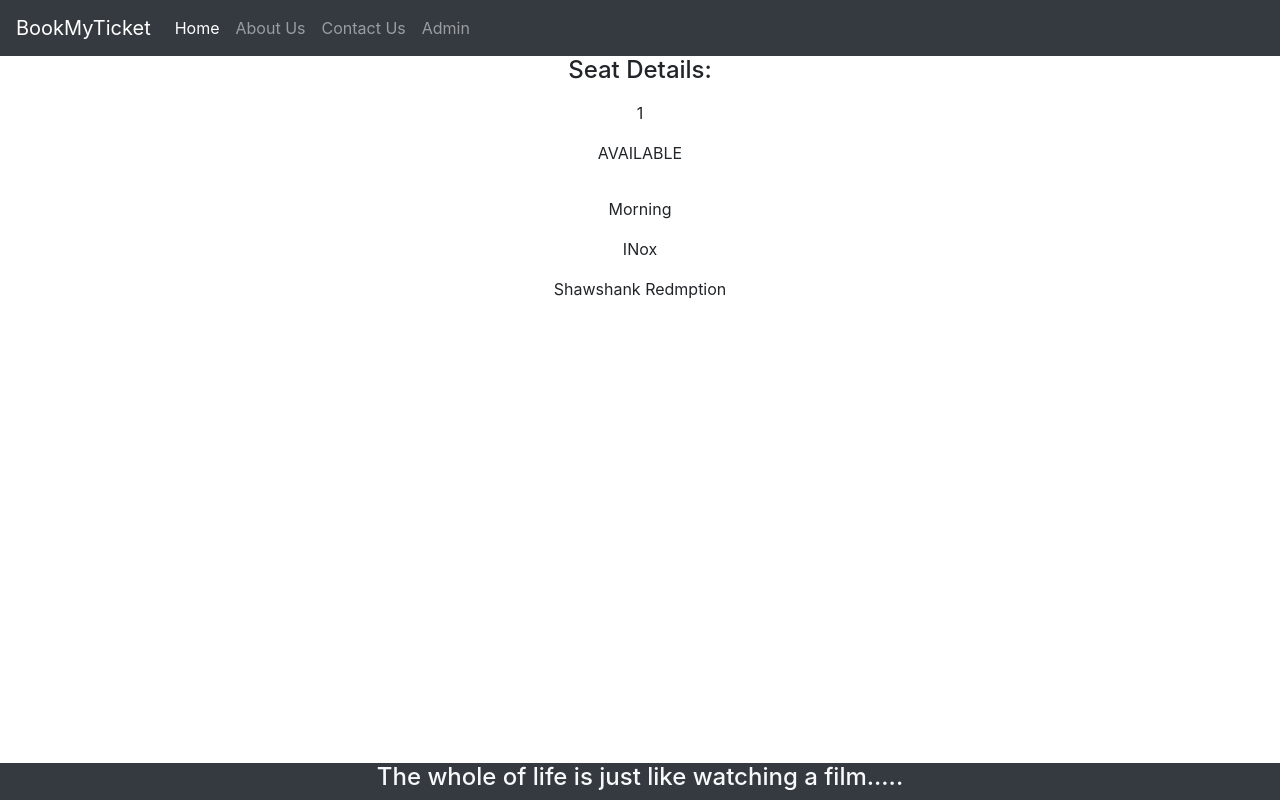
After one commit to ganesh-deshmukh/Project-Movie-Ticket-Booking, a Django app: page /theater_admin/seats/details/1/ in a window 1280 px wide. The commit adds this page. Run offline with Django 3.2, Linux system fonts and the light colour scheme; data comes from the database, SQL or seed files in the repository; tables that the repository leaves empty hold one stand-in row (values such as "Sample post"); some libraries are stand-ins or nearby versions.

Commit message:
Added Admin_Seat_Details view, html template.

```diff
--- a/bookMyTicket/bookings/models.py
+++ b/bookMyTicket/bookings/models.py
@@ -58,7 +58,7 @@ class Shows(models.Model):
 	movie_shown = models.ForeignKey(Movie, null=True, on_delete= models.SET_NULL)
 
 	def __str__(self):
-		return self.name + " Show at " + self.theater.name
+		return self.name
 
 	class Meta:
          db_table = 'Shows'
--- a/bookMyTicket/bookings/templates/bookings/Admin_Add_Seats.html
+++ b/bookMyTicket/bookings/templates/bookings/Admin_Add_Seats.html
@@ -11,7 +11,7 @@
 
     <div class="grid-container grid-container--fill border border-success mt-3">
         {% for seat in seat_vals.seats %}
-        <a href="/admin/seat_details">
+        <a href="/theater_admin/seats/details/{{seat.id}}">
             <div class="grid-element p-2 m-2 bg-secondary text-light text-center">
                 {{seat.id}}
             </div>
--- /dev/null
+++ b/bookMyTicket/bookings/templates/bookings/Admin_Seat_Details.html
@@ -0,0 +1,29 @@
+{% extends 'bookings/common/HeaderAndFooter.html' %}
+
+{% block content %}
+
+<div class="container text-center">
+    <h4>Seat Details:</h4>
+
+    <div class="p-2">
+        {{ seat.id }}
+    </div>
+    <div class="p-2">
+        {{ seat.booking_status }}
+    </div>
+    <div class="p-2">
+        {{ seat.booked_by_cust }}
+    </div>
+    <div class="p-2">
+        {{ seat.shows.name }}
+    </div>
+    <div class="p-2">
+        {{ seat.shows.theater.name }}
+    </div>
+    <div class="p-2">
+        {{ seat.shows.movie_shown }}
+    </div>
+
+</div>
+
+{% endblock %}
--- a/bookMyTicket/bookings/urls.py
+++ b/bookMyTicket/bookings/urls.py
@@ -10,6 +10,8 @@ urlpatterns = [
     path('theater_admin/add/theater', views.Admin_Add_Theater),
     path('theater_admin/add/shows/<str:theater_id>/', views.Admin_Add_Shows),
     path('theater_admin/add/seats/<str:show_id>/', views.Admin_Add_Seats),
+    path('theater_admin/seats/details/<str:seat_id>/', views.Admin_Seat_Details),
+
 
     # Customer Routes
     path('', views.Cust_Home_Book_Now),
--- a/bookMyTicket/bookings/views.py
+++ b/bookMyTicket/bookings/views.py
@@ -43,6 +43,12 @@ def Admin_Add_Seats(request, show_id):
     return render(request, 'bookings/Admin_Add_Seats.html', {'seat_vals': seat_vals})
 
 
+def Admin_Seat_Details(request, seat_id):
+    seat= Seats.objects.get(id=seat_id)
+
+    return render(request, 'bookings/Admin_Seat_Details.html', {'seat': seat})
+
+
 # Customer Views
 
 def Cust_Home_Book_Now(request):
```
